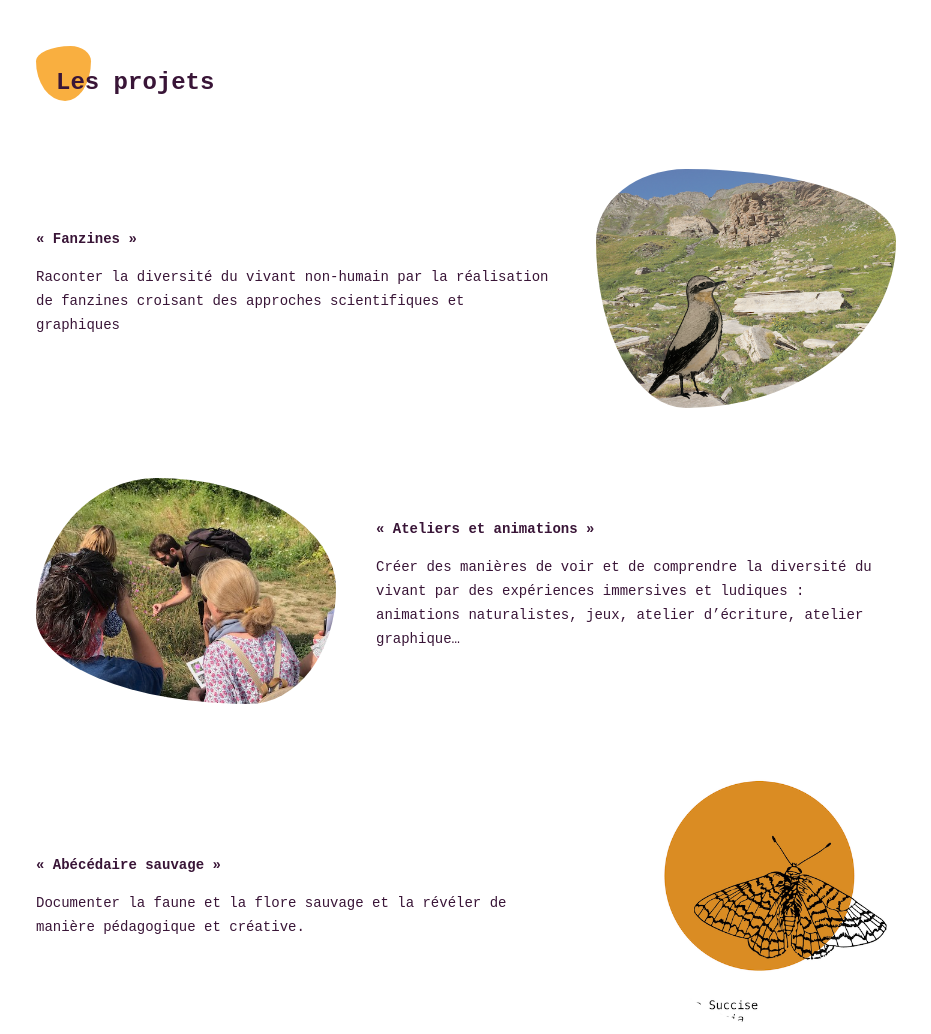
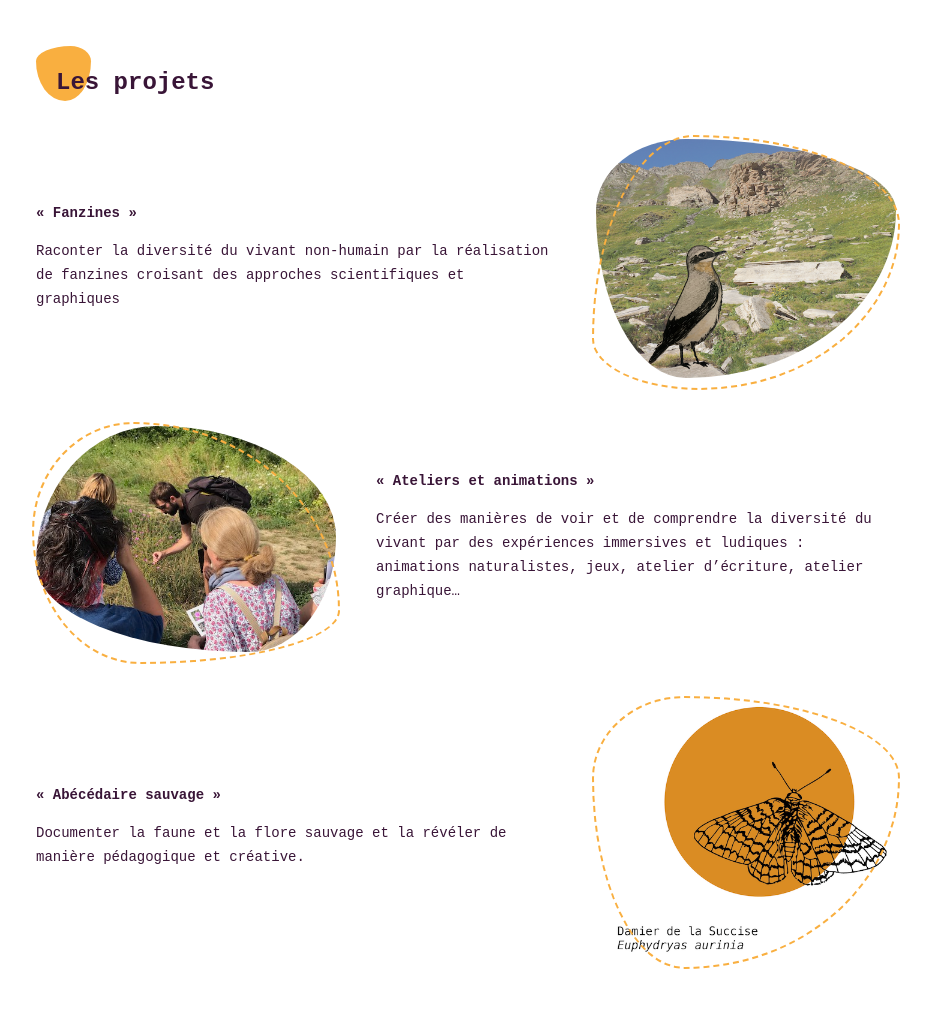
Before and after one commit to XavierJp/Cui-Cui-Asso, an Eleventy site: page src/index.njk in a window 1280 px wide. Shown: the part 1720-2754 px from the top of the page, without its empty margins (174-1105 px from the left). Built offline with nearby package versions, Linux system fonts and the light colour scheme; Eleventy itself is replaced by a stand-in of ours; files that its build step writes are made by us from their sources.

Commit message:
style: nicer pics

```diff
--- a/src/css/style.scss
+++ b/src/css/style.scss
@@ -296,28 +296,56 @@ a {
   div.img-block {
     display: flex;
     align-items: center;
-    margin: 70px 0;
+    margin: 40px 0;
     gap: 40px;
 
-    > img {
-      width: 300px;
-      max-width: 50%;
+    div.img-container {
+      position: relative;
+
+      img {
+        width: 300px;
+      }
+      &:before {
+        content: "";
+        position: absolute;
+        top: -4px;
+        left: -4px;
+        bottom: -4px;
+        right: -4px;
+        border: 2px dashed $medaillon;
+        border-radius: 30% 70% 70% 30% / 30% 30% 70% 70%;
+      }
     }
 
     &:nth-of-type(even) {
       flex-direction: row-reverse;
     }
 
-    &:nth-of-type(1) > img {
-      border-radius: 30% 70% 70% 30% / 30% 30% 70% 70%;
+    &:nth-of-type(1) > div {
+      > img {
+        border-radius: 30% 70% 70% 30% / 30% 30% 70% 70%;
+      }
+      &:before {
+        border-radius: 33% 67% 65% 35% / 80% 35% 65% 20%;
+      }
     }
 
-    &:nth-of-type(2) > img {
-      border-radius: 40% 60% 29% 71% / 61% 49% 51% 39%;
+    &:nth-of-type(2) > div {
+      > img {
+        border-radius: 40% 60% 29% 71% / 61% 49% 51% 39%;
+      }
+      &:before {
+        border-radius: 33% 67% 65% 35% / 45% 78% 22% 55%;
+      }
     }
 
-    &:nth-of-type(3) > img {
-      border-radius: 40% 60% 29% 71% / 26% 49% 51% 74%;
+    &:nth-of-type(3) > div {
+      > img {
+        border-radius: 0;
+      }
+      &:before {
+        content: 33% 67% 65% 35% / 45% 78% 22% 55%;
+      }
     }
   }
 
--- a/src/index.njk
+++ b/src/index.njk
@@ -103,7 +103,8 @@ blocks:
           {%- for postWithImg in post.blocksWithImg -%}
             <div class="img-block">
               <div>{% markdown postWithImg.body %}
-              </div><img src="/images/{{ postWithImg.img }}"/>
+              </div>
+              <div class="img-container"><img src="/images/{{ postWithImg.img }}"/> </div>
             </div>
           {% endfor %}
         {% endif %}
```
Also changed, not shown: 1 other file.
